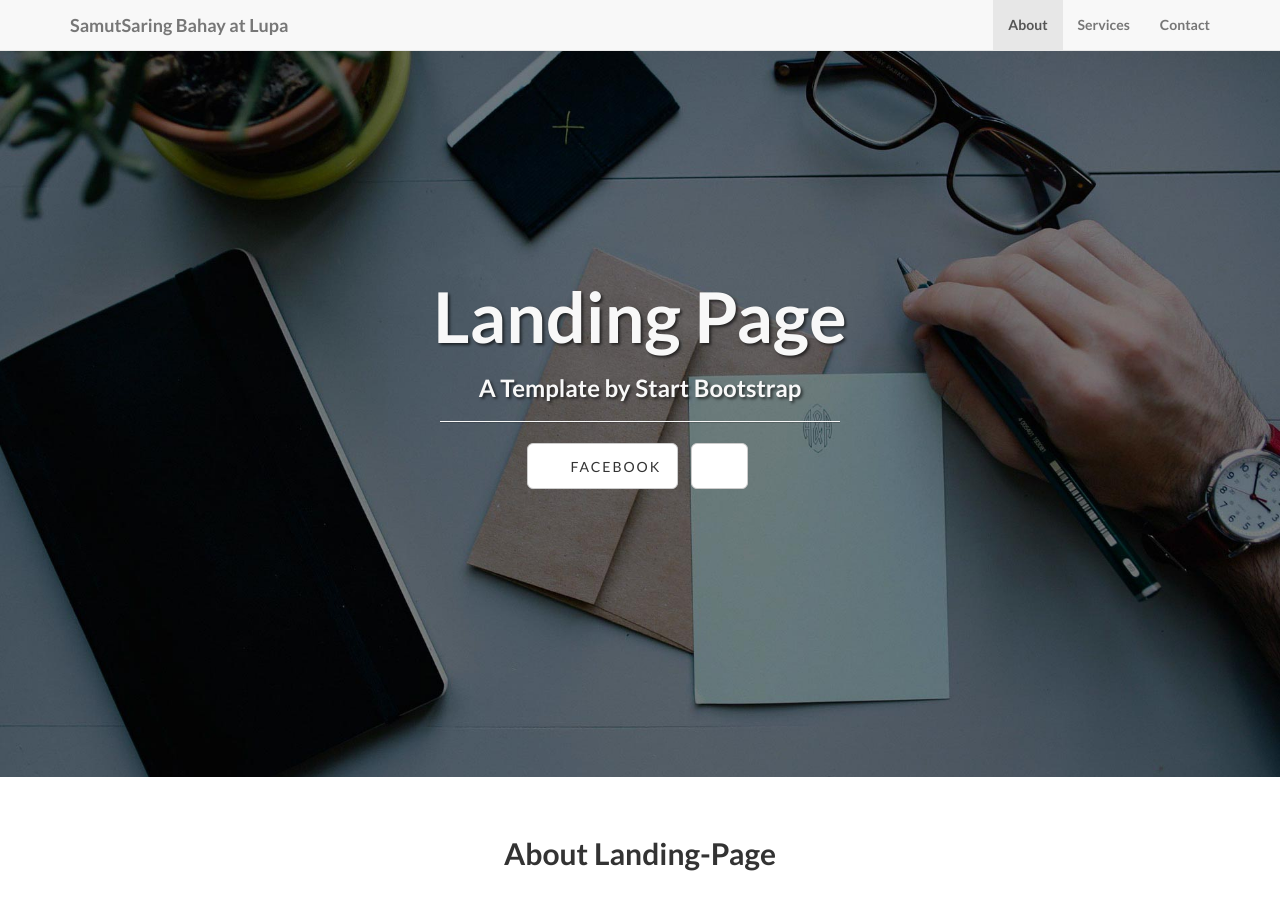
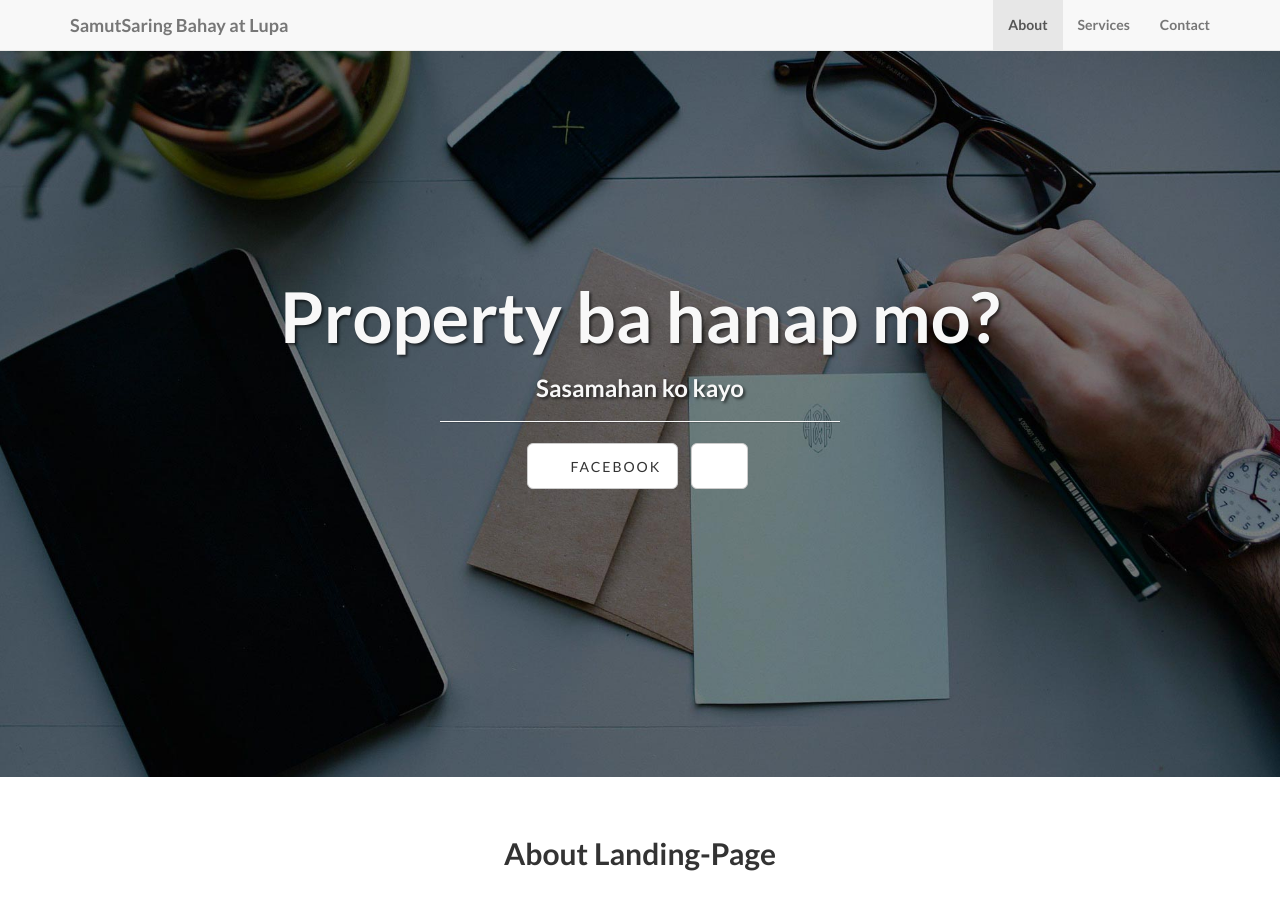
Before and after one commit to oscariotes/EQ-Lead-Gen, a Jekyll site: the page built from index.html, in a window 1280 px wide and 900 px high. Built offline with Jekyll 4.4.1, drawn with Linux system fonts in a browser that asks for light colours; nearby versions of some CDN libraries; library files that are not in the unit come from our copies.

Commit message:
Update index.html

```diff
--- a/index.html
+++ b/index.html
@@ -1,5 +1,5 @@
 ---
 layout: default
-title: Landing Page
-subTitle: A Template by Start Bootstrap
+title: Property ba hanap mo?
+subTitle: Sasamahan ko kayo
 ---
```
